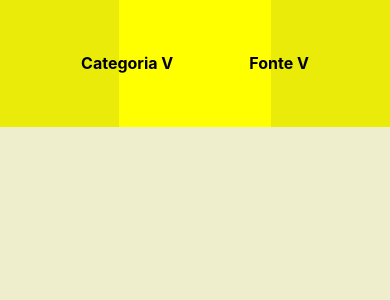
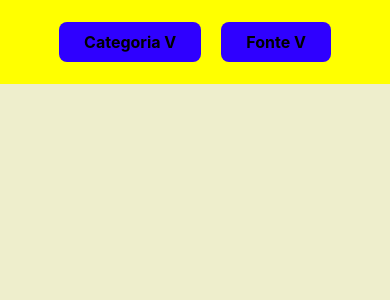
Before and after one commit to VicCAlq/3d-t2-n2, a React Native app in the folder frontend/: screen / in a window 390 px wide. Shown: the top 300 px of the page. Built offline with nearby package versions, Linux system fonts and the light colour scheme.

Commit message:
Update App.jsx

```diff
--- a/frontend/src/App.jsx
+++ b/frontend/src/App.jsx
@@ -1,34 +1,38 @@
 import { StatusBar } from 'expo-status-bar';
-import { StyleSheet, Text, View, ScrollView, Pressable } from 'react-native';
+import { StyleSheet, Text, View, Pressable } from 'react-native';
 import Exemplo from './components/Exemplo';
 
 export default function App() {
   return (
     <View style={styles.principal}>
 
-      <View style={styles.wanda}>
+
+
 
 
         <View style={styles.topo}>
 
-            <Pressable>
+            <Pressable style={styles.botao}>
 
             <Text style={styles.texto}>Categoria V</Text>
 
           </Pressable>
 
-          <Pressable>
+          <Pressable style={styles.botao}
+          onPress={() => setFiltro("fonte")}>
 
             <Text style={styles.texto}>Fonte V</Text>
 
           </Pressable>
 
+      </View>
 
-        </View>
+      <View>
 
 
 
       </View>
+
 
     </View>
   );
@@ -39,17 +43,7 @@ const styles = StyleSheet.create({
   principal: {
     flex: 1,
     backgroundColor: "#eec",
-    flexDirection: 'row',
     height: '100%',
-    width: '100%'
-  },
-
-  wanda: {
-    backgroundColor: "rgba(235, 235, 9, 1)",
-    flexDirection: 'row',
-    typeSize: 'large',
-    justifyContent: 'center',
-    height: '15%',
     width: '100%'
   },
 
@@ -59,11 +53,20 @@ const styles = StyleSheet.create({
   },
 
     topo: {
+    width: '100%',
+     height: '10%',
     backgroundColor: "yellow",
     flexDirection: 'row',
     justifyContent: 'center',
     alignItems: 'center',
-    gap: '50%',
+    gap: 20,
+  },
+
+   botao: {
+    paddingHorizontal: 25,
+    paddingVertical: 10,
+    borderRadius: 8,
+    backgroundColor: "#2f00ffff",
   },
 
 
```
